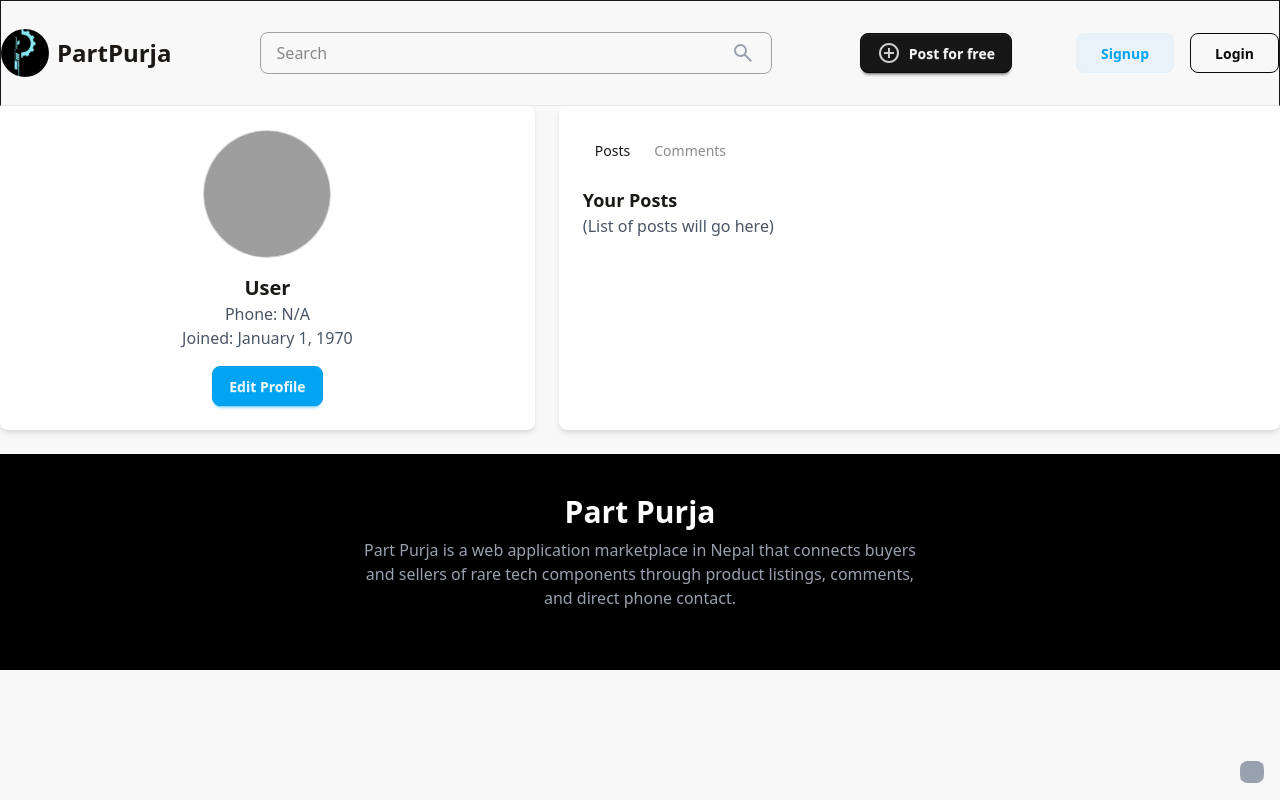
After one commit to kadotaislost/PartPurja, a PHP site: page /pages/profile.php in a window 1280 px wide. The commit adds this page. Run offline with PHP 8.4, Linux system fonts and the light colour scheme; style sheets or scripts are compiled from the project's sources; grey boxes are pictures that could not be loaded.

Commit message:
create profile update

```diff
--- a/includes/navbar.php
+++ b/includes/navbar.php
@@ -48,7 +48,7 @@ $profilePicture = $userLoggedIn ? $_SESSION['profile_image'] : ''; // User's pro
                 <?php else: ?>
                     <div class="flex items-center gap-4">
                         <a href="profile.php" class="flex items-center gap-4">
-                            <img src="../assets/profile_pictures/<?= htmlspecialchars($profilePicture) ?>" alt="Profile" class="w-12 h-12 rounded-full border">
+                            <img src="<?= htmlspecialchars($profilePicture) ?>" alt="Profile" class="w-12 h-12 rounded-full border">
                             <span class="text-lg font-semibold"><?= htmlspecialchars($fullName) ?></span>
                         </a>
                         <a class="btn btn-neutral btn-outline px-6" href="logout.php">Logout</a>
--- /dev/null
+++ b/pages/profile.php
@@ -0,0 +1,104 @@
+<?php
+ob_start();
+require '../includes/database.php';
+$title = "Profile";
+include '../includes/header.php';
+include '../includes/navbar.php';
+
+// Fetch user details from the database (assuming session holds user_id)
+// session_start();
+$user_id = $_SESSION['user_id'] ?? null;
+
+if ($user_id) {
+    $conn = new Database();
+    $sql = "SELECT full_name, email, phone, profile_image, created_at FROM users WHERE user_id = ?";
+    $user = $conn->select($sql, [$user_id])[0] ?? null;
+}
+if ($_SERVER["REQUEST_METHOD"] == "POST") {
+    $full_name = trim($_POST['full_name']);
+    $email = trim($_POST['email']);
+    $phone = trim($_POST['phone']);
+    if (isset($_FILES['profile_image']) && $_FILES['profile_image']['error'] === 0) {
+        $uploadDir = '../assets/profile_pictures/';
+        $profile_image = $uploadDir . basename($_FILES['profile_image']['name']);
+        move_uploaded_file($_FILES['profile_image']['tmp_name'], $profile_image);
+        $sql = "UPDATE users SET full_name=?, email=?, phone=?, profile_image=? WHERE user_id=?";
+        $conn->update($sql, [$full_name, $email, $phone, $profile_image, $user_id]);
+    } else {
+        $sql = "UPDATE users SET full_name=?, email=?, phone=? WHERE user_id=?";
+        $conn->update($sql, [$full_name, $email, $phone, $user_id]);
+    }
+    $_SESSION['success'] = "Profile updated successfully!";
+    header("Location: profile.php");
+    ob_end_flush();
+    exit();
+}
+?>
+
+<div class="container max-w-7xl mx-auto ">
+    <div class="grid grid-cols-1 md:grid-cols-7 gap-6">
+        <!-- Left Section: Profile Information (3/7 ratio) -->
+        <div class="col-span-3 bg-white p-6 rounded-lg shadow-md">
+            <div class="text-center">
+            <img src="<?= !empty($user['profile_image']) ? htmlspecialchars($user['profile_image']) : '../assets/profile_pictures/default.png'; ?>"
+     alt="Profile Picture"
+     class="w-32 h-32 mx-auto rounded-full border border-gray-300">
+
+                <h2 class="text-xl font-semibold mt-4"> <?= $user['full_name'] ?? 'User'; ?> </h2>
+                <p class="text-gray-600">Phone: <?= $user['phone'] ?? 'N/A'; ?></p>
+                <p class="text-gray-600">Joined: <?= date('F j, Y', strtotime($user['created_at'] ?? '')); ?></p>
+                <button onclick="toggleEdit()" class="btn btn-primary mt-4">Edit Profile</button>
+            </div>
+
+            <!-- Hidden Form for Editing Profile -->
+            <div id="edit-profile" class="hidden mt-4">
+                <form action="profile.php" method="POST" enctype="multipart/form-data">
+                    <input type="hidden" name="user_id" value="<?= $user_id; ?>">
+                    <label class="block mt-2">Profile Picture</label>
+                    <input type="file" name="profile_image" class="input input-bordered w-full">
+                    <label class="block mt-2">Full Name</label>
+                    <input type="text" name="full_name" value="<?= $user['full_name'] ?? ''; ?>" class="input input-bordered w-full">
+                    <label class="block mt-2">Email</label>
+                    <input type="email" name="email" value="<?= $user['email'] ?? ''; ?>" class="input input-bordered w-full">
+                    <label class="block mt-2">Phone</label>
+                    <input type="text" name="phone" value="<?= $user['phone'] ?? ''; ?>" class="input input-bordered w-full">
+                    <button type="submit" class="btn btn-primary mt-4 w-full">Update Profile</button>
+                </form>
+            </div>
+        </div>
+
+        <!-- Right Section: Posts & Comments Toggle (4/7 ratio) -->
+        <div class="col-span-4 bg-white p-6 rounded-lg shadow-md">
+            <div class="tabs">
+                <button onclick="toggleSection('posts')" class="tab tab-bordered tab-active">Posts</button>
+                <button onclick="toggleSection('comments')" class="tab tab-bordered">Comments</button>
+            </div>
+
+            <!-- Posts Section -->
+            <div id="posts" class="mt-4">
+                <h3 class="text-lg font-semibold">Your Posts</h3>
+                <p class="text-gray-600">(List of posts will go here)</p>
+            </div>
+
+            <!-- Comments Section (Initially Hidden) -->
+            <div id="comments" class="hidden mt-4">
+                <h3 class="text-lg font-semibold">Your Comments</h3>
+                <p class="text-gray-600">(List of comments will go here)</p>
+            </div>
+        </div>
+    </div>
+</div>
+
+<script>
+function toggleEdit() {
+    document.getElementById('edit-profile').classList.toggle('hidden');
+}
+
+function toggleSection(section) {
+    document.getElementById('posts').classList.add('hidden');
+    document.getElementById('comments').classList.add('hidden');
+    document.getElementById(section).classList.remove('hidden');
+}
+</script>
+
+<?php include '../includes/footer.php'; ?>
```
